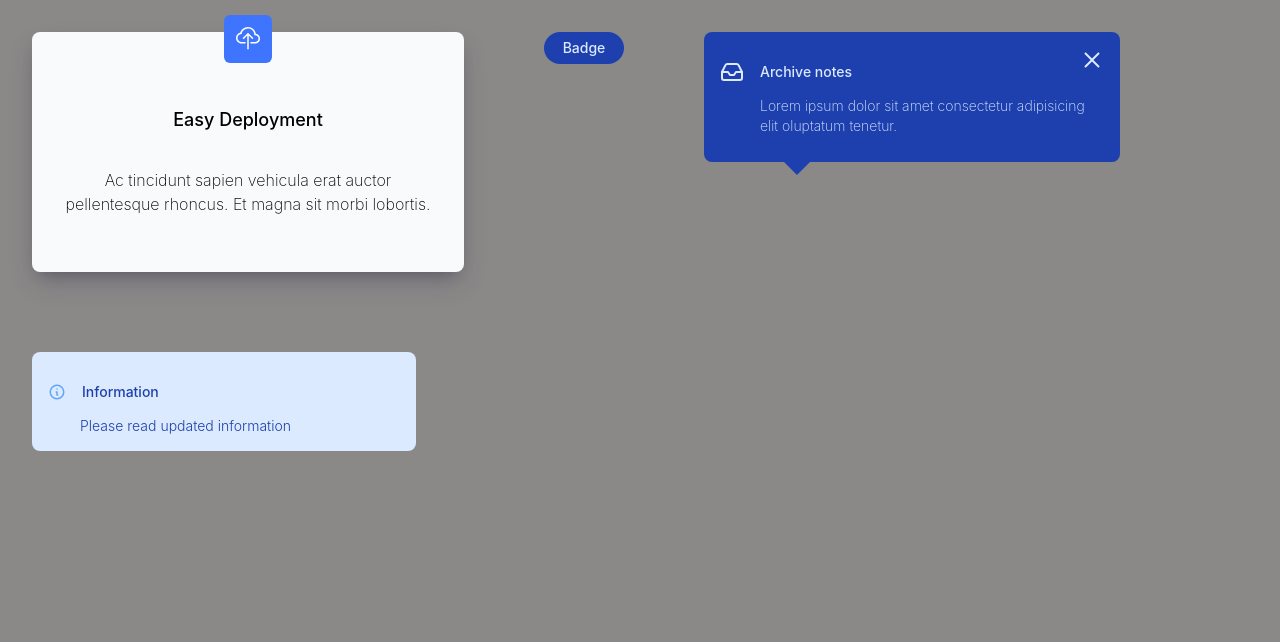
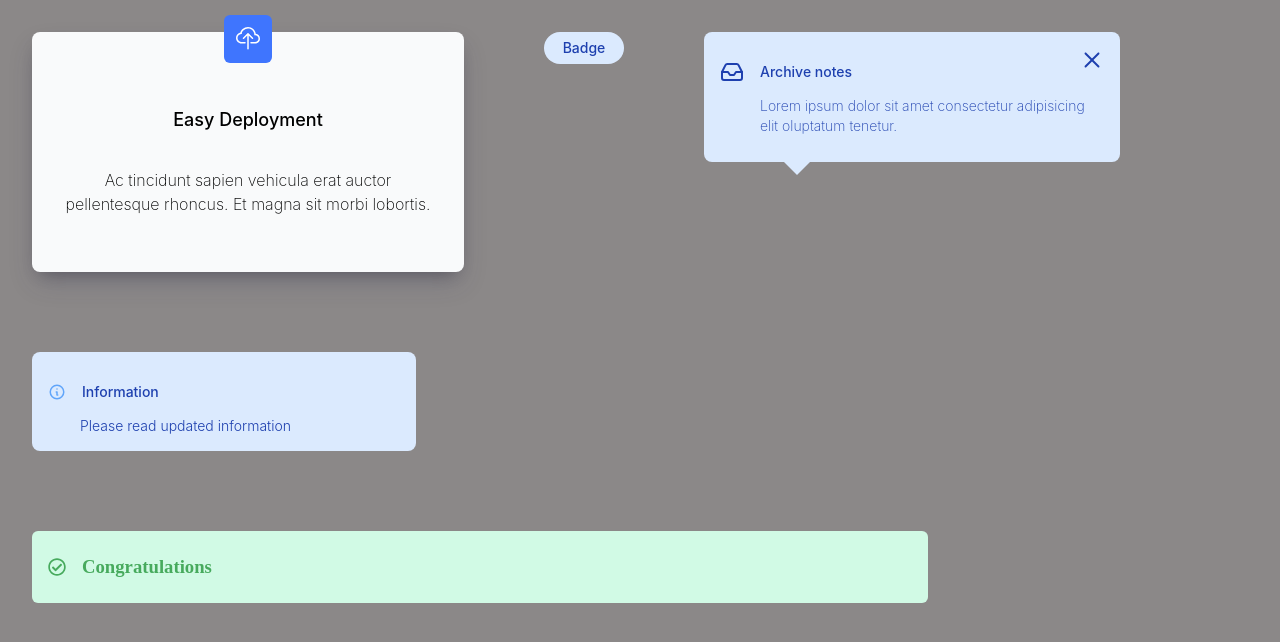
Before and after one commit to mlgknight/React-components-library, a React (Vite) app: page / in a window 1280 px wide. Shown: the top 642 px of the page. Built offline with nearby package versions, Linux system fonts and the light colour scheme.

Commit message:
Banner semi finished, changed all units to rem

```diff
--- a/src/App.tsx
+++ b/src/App.tsx
@@ -2,6 +2,7 @@ import Card from './Components/Card';
 import Button from './Components/Button';
 import Tooltip from './Components/Tooltip';
 import Toast from './Components/Toast';
+import Banner from './Components/Banner';
 import { BsCloudUpload } from 'react-icons/bs';
 
 import './App.css';
@@ -16,7 +17,7 @@ function App() {
 	const buttonProps = {
 		variant: 'pill',
 		color: 'blue',
-		colorType: 'dark',
+		colorType: 'light',
 	};
 
 	const toolTipProps = {
@@ -24,13 +25,18 @@ function App() {
 		// gray, red, yellow, green, blue, indigo, purple, pink
 		color: 'blue',
 		// dark or light
-		colorType: 'dark',
+		colorType: 'light',
 	};
 
 	const ToastProps = {
 		// success, warning, error, info
 		variant: 'info',
-		children: 'Your work has been saved',
+	};
+
+	const BannerProps = {
+		color: 'blue',
+		variant: 'success',
+		className: '',
 	};
 
 	return (
@@ -46,6 +52,7 @@ function App() {
 				tenetur.
 			</Tooltip>
 			<Toast {...ToastProps}></Toast>
+			<Banner {...BannerProps}></Banner>
 		</div>
 	);
 }
--- /dev/null
+++ b/src/Components/Banner.tsx
@@ -0,0 +1,52 @@
+import '../index.css';
+import { FaRegCheckCircle } from 'react-icons/fa';
+import { RiErrorWarningLine } from 'react-icons/ri';
+import { HiOutlineInformationCircle } from 'react-icons/hi';
+import { VscError } from 'react-icons/vsc';
+
+interface BannerProps extends React.HTMLAttributes<HTMLDivElement> {
+	children?: React.ReactNode;
+	color: string;
+	variant: string;
+	className?: string;
+}
+
+export default function Banner(props: BannerProps) {
+	const { children, variant, className = '', ...rest } = props;
+
+	let color: string = 'green';
+	let cardText: string = 'Congratulations';
+	let iconholder: React.ReactNode = <FaRegCheckCircle className='toast_icon' />;
+
+	if (variant === 'success') {
+		color = 'green';
+		cardText = 'Congratulations';
+		iconholder = <FaRegCheckCircle className='toast_icon' />;
+	} else if (variant === 'warning') {
+		color = 'yellow';
+		cardText = 'Attention';
+		iconholder = <RiErrorWarningLine className='toast_icon' />;
+	} else if (variant === 'error') {
+		color = 'red';
+		cardText = 'There is a problem with your application';
+		iconholder = <VscError className='toast_icon' />;
+	} else if (variant === 'info') {
+		color = 'blue';
+		cardText = 'Update available';
+		iconholder = <HiOutlineInformationCircle className='toast_icon' />;
+	} else {
+		throw new Error('Invalid variant');
+	}
+
+	const colorClass = `bg_${color}`;
+
+	return (
+		<div {...rest} className={`${children ? "banner_class" : "banner_class_small"} banner_class ${className} ${colorClass}`}>
+			<div>
+				{iconholder}
+				<h3>{cardText}</h3>
+			</div>
+			{children && <p>{children}</p>}
+		</div>
+	);
+}
--- a/src/Components/Tooltip.tsx
+++ b/src/Components/Tooltip.tsx
@@ -31,7 +31,7 @@ export default function Tooltip(props: TooltipProps) {
 
 	const dynamicStyle = [
 		{
-			borderTopColor: colorType ? `var(--dark-${color})` : `var(--${color})`,
+			borderTopColor: colorType === 'dark' ? `var(--dark-${color})` : `var(--${color})`,
 		},
 		{
 			color: color
--- a/src/index.css
+++ b/src/index.css
@@ -17,20 +17,20 @@
 	--dark-indigo: #3730a3;
 	--dark-purple: #a9229b;
 	--dark-pink: #9d174d;
-  --icon-green: #34D399;
-  --icon-yellow: #FBBF24;
-  --icon-red: #F87171;
-  --icon-blue: #60A5FA;
+	--icon-green: #34d399;
+	--icon-yellow: #fbbf24;
+	--icon-red: #f87171;
+	--icon-blue: #60a5fa;
 }
 
 /*Tooltip section */
 
 .tooltip_class {
 	display: flex;
-	width: 384px;
-	height: 98px;
-	border-radius: 8px;
-	padding: 16px;
+	width: 24rem;
+	height: 6.125rem;
+	border-radius: 0.5rem;
+	padding: 1rem;
 	background-color: #ffffff;
 	flex-direction: column;
 }
@@ -38,16 +38,16 @@
 .tooltip_class h3 {
 	font-family: Inter;
 	font-weight: 500;
-	font-size: 14px;
-	line-height: 20px;
+	font-size: 0.875rem;
+	line-height: 1.25rem;
 	letter-spacing: 0%;
 }
 
 .tooltip_class p {
 	font-family: Inter;
 	font-weight: 200;
-	font-size: 14px;
-	line-height: 20px;
+	font-size: 0.875rem;
+	line-height: 1.25rem;
 	letter-spacing: 0%;
 	margin-left: 2.5rem;
 	margin-top: 0;
@@ -60,8 +60,8 @@
 }
 
 .tooltip_icon {
-	width: 24px;
-	height: 24px;
+	width: 1.5rem;
+	height: 1.5rem;
 	color: #6b7280;
 }
 
@@ -83,43 +83,43 @@
 	position: relative;
 	width: 0;
 	height: 0;
-	border-left: 15px solid transparent;
-	border-right: 15px solid transparent;
-	border-top: 15px solid; /* Color will be set dynamically */
-	left: 20%; /* Center the triangle horizontally */
-	bottom: -10px; /* Position the triangle below the tooltip */
+	border-left: 0.9375rem solid transparent;
+	border-right: 0.9375rem solid transparent;
+	border-top: 0.9375rem solid;
+	left: 20%;
+	bottom: -0.625rem;
 	transform: translateX(-50%);
 }
 
 /* Card Section */
 
 .card {
-	width: 384px;
-	height: 208px;
-	padding-right: 24px;
-	padding-bottom: 32px;
-	padding-left: 24px;
-	border-radius: 8px;
+	width: 24rem;
+	height: 13rem;
+	padding-right: 1.5rem;
+	padding-bottom: 2rem;
+	padding-left: 1.5rem;
+	border-radius: 0.5rem;
 	background-color: #f9fafb;
 	display: flex;
 	justify-content: center;
 	align-items: center;
 	flex-direction: column;
-	box-shadow: rgba(50, 50, 93, 0.25) 0px 13px 27px -5px,
-		rgba(0, 0, 0, 0.3) 0px 8px 16px -8px;
+	box-shadow: rgba(50, 50, 93, 0.25) 0rem 0.8125rem 1.6875rem -0.3125rem,
+		rgba(0, 0, 0, 0.3) 0rem 0.5rem 1rem -0.5rem;
 }
 
 .card_icon {
-	width: 24px;
-	height: 24px;
-	border-radius: 6px;
+	width: 1.5rem;
+	height: 1.5rem;
+	border-radius: 0.375rem;
 	color: white;
 }
 
 .card div {
-	width: 48px;
-	height: 48px;
-	border-radius: 6px;
+	width: 3rem;
+	height: 3rem;
+	border-radius: 0.375rem;
 	background-color: #3f75fe;
 	display: flex;
 	justify-content: center;
@@ -132,8 +132,8 @@
 .card p {
 	font-family: Inter;
 	font-weight: 200;
-	font-size: 16px;
-	line-height: 24px;
+	font-size: 1rem;
+	line-height: 1.5rem;
 	letter-spacing: 0%;
 	text-align: center;
 }
@@ -141,12 +141,11 @@
 .card h3 {
 	font-family: Inter;
 	font-weight: 500;
-	font-size: 18px;
-	line-height: 28px;
+	font-size: 1.125rem;
+	line-height: 1.75rem;
 	letter-spacing: 0%;
 	text-align: center;
 }
-
 
 /*Toast section */
 
@@ -169,7 +168,7 @@
 .toast {
 	width: 22rem;
 	height: 6rem;
-	border-radius: 8px;
+	border-radius: 0.5rem;
 	padding: 0.1rem 1rem;
 	display: flex;
 	flex-direction: column;
@@ -187,8 +186,8 @@
 .toast div h3 {
 	font-family: Inter;
 	font-weight: 500;
-	font-size: 14px;
-	line-height: 20px;
+	font-size: 0.875rem;
+	line-height: 1.25rem;
 	letter-spacing: 0%;
 }
 
@@ -196,18 +195,18 @@
 	text-align: start;
 	font-family: Inter;
 	font-weight: 300;
-	font-size: 14px;
-	line-height: 20px;
+	font-size: 0.875rem;
+	line-height: 1.25rem;
 	letter-spacing: 0%;
 	margin: 0 0 0 2rem;
 }
 
 .toast_icon {
-	width: 18px;
-	height: 18px;
-	top: 3px;
-	left: 3px;
-	border-width: 2px;
+	width: 1.125rem;
+	height: 1.125rem;
+	top: 0.1875rem;
+	left: 0.1875rem;
+	border-width: 0.125rem;
 }
 
 /* Color Classes */
@@ -251,7 +250,6 @@
 	color: var(--dark-pink);
 }
 
-
 /* Darker Color Classes */
 .bg_dark_gray {
 	background-color: var(--dark-gray);
@@ -285,7 +283,7 @@
 
 .bg_dark_purple {
 	background-color: var(--dark-purple);
-	color: var (--purple);
+	color: var(--purple);
 }
 
 .bg_dark_pink {
@@ -298,15 +296,15 @@
 button {
 	width: 5rem;
 	height: 2rem;
-	border-radius: 4px;
+	border-radius: 0.25rem;
 	text-align: center;
 	cursor: pointer;
 	border: none;
 	background-color: #f3f4f6;
 	font-family: Inter;
 	font-weight: 500;
-	font-size: 14px;
-	line-height: 20px;
+	font-size: 0.875rem;
+	line-height: 1.25rem;
 	letter-spacing: 0%;
 	text-align: center;
 }
@@ -323,3 +321,42 @@ button {
 	width: 5rem;
 	height: 2rem;
 }
+
+/* Banner section */
+
+.banner_class {
+	width: 56rem;
+	height: 5rem;
+	gap: 0.75rem;
+	top: -12rem;
+	left: -57.4375rem;
+	border-radius: 0.375rem;
+	padding: 1rem;
+}
+
+.banner_class_small {
+    width: 54rem;
+    height: 2.5rem;
+    gap: 0.75rem;
+    top: -9.875rem;
+    left: 1.4375rem;
+    border-radius: 0.375rem;
+    padding: 1rem;
+	display: flex;
+}
+
+
+.banner_class div {
+	display: flex;
+	align-items: center;
+	gap: 1rem;
+}
+
+.banner_class p {
+	margin: 0 0 0 2.3rem;
+	font-family: Inter;
+	font-weight: 300;
+	font-size: .9rem;
+	letter-spacing: 0%;
+
+}
```
Also changed, not shown: src/Components/Toast.tsx (+6 -3 lines).
